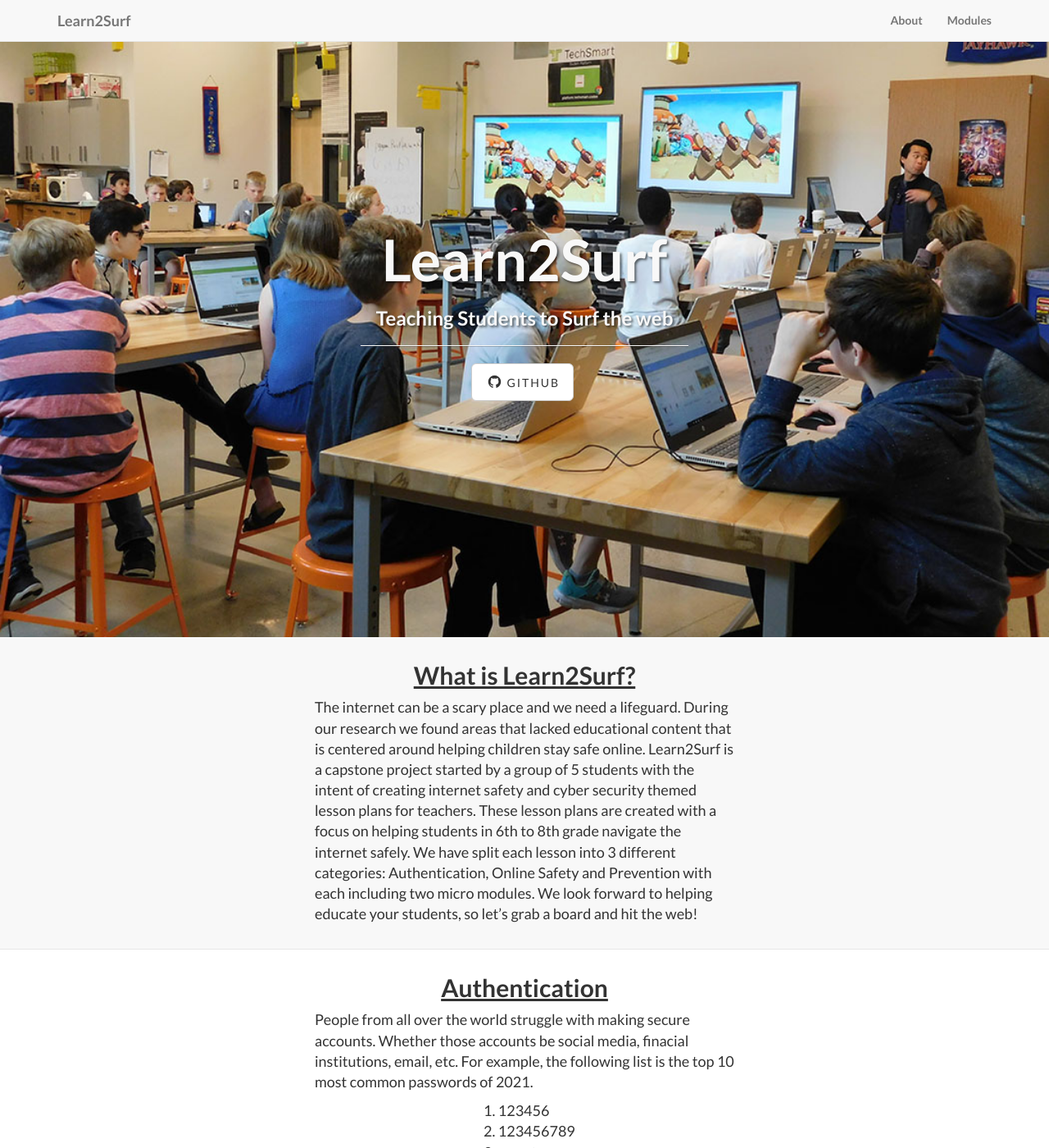
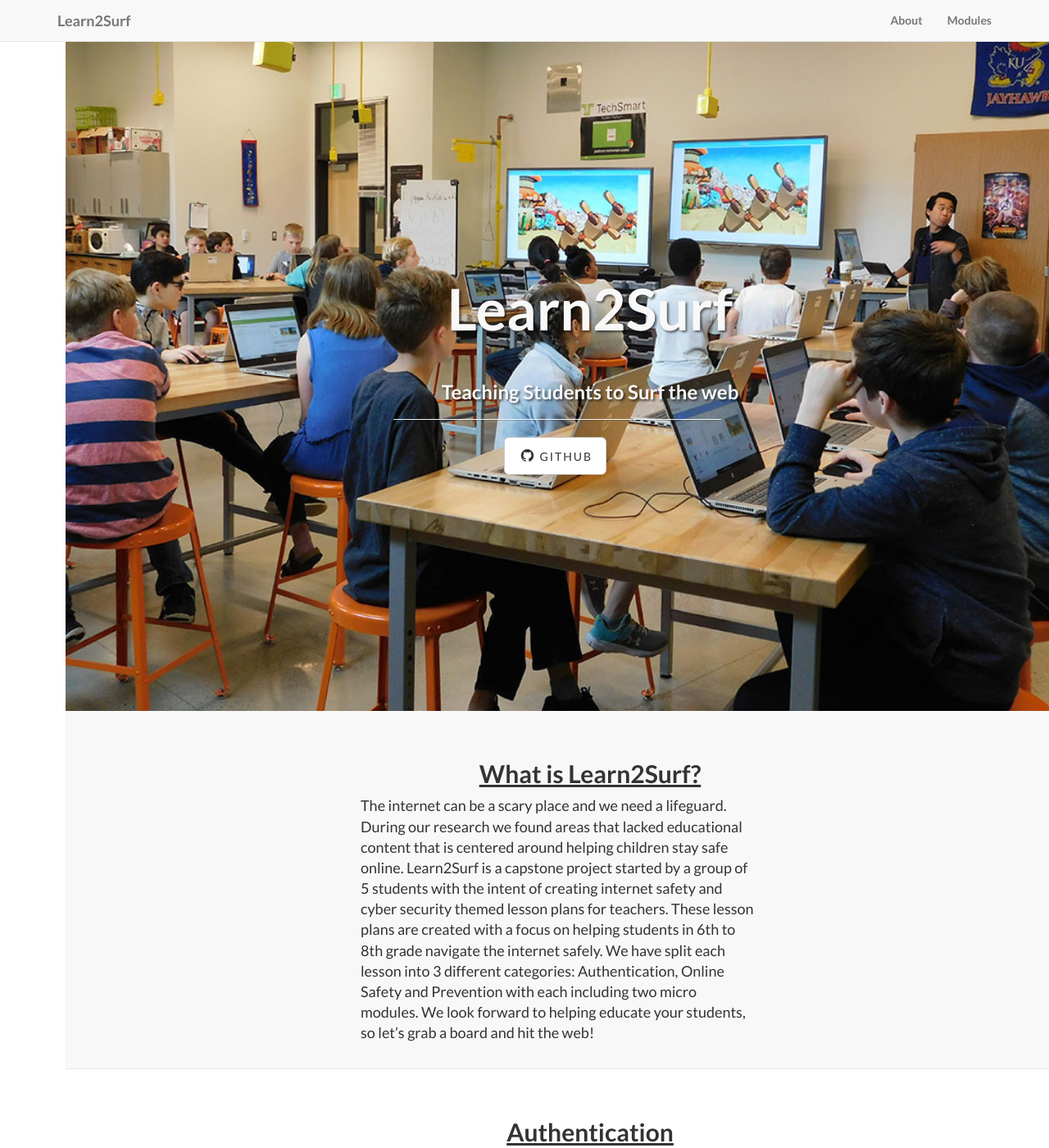
Before and after one commit to Konnor-Filip/Learn2Surf, a Jekyll site: the page built from index.html, in a window 1280 px wide and 1400 px high. Shown: the whole window at 82% size. Built offline with Jekyll 4.4.1, drawn with Linux system fonts in a browser that asks for light colours.

Commit message:
Added padding

```diff
--- a/css/landing-page.css
+++ b/css/landing-page.css
@@ -19,6 +19,8 @@
 h6 {
     font-family: "Lato","Helvetica Neue",Helvetica,Arial,sans-serif;
     font-weight: 700;
+    padding-left: 80px;
+    padding-top: 30px;
 }
 
 .lead {
@@ -135,6 +137,7 @@
 
 .banner ul {
     margin-bottom: 0;
+    float: right; /* This is a test and might be changed */
 }
 
 .banner-social-buttons {
```
